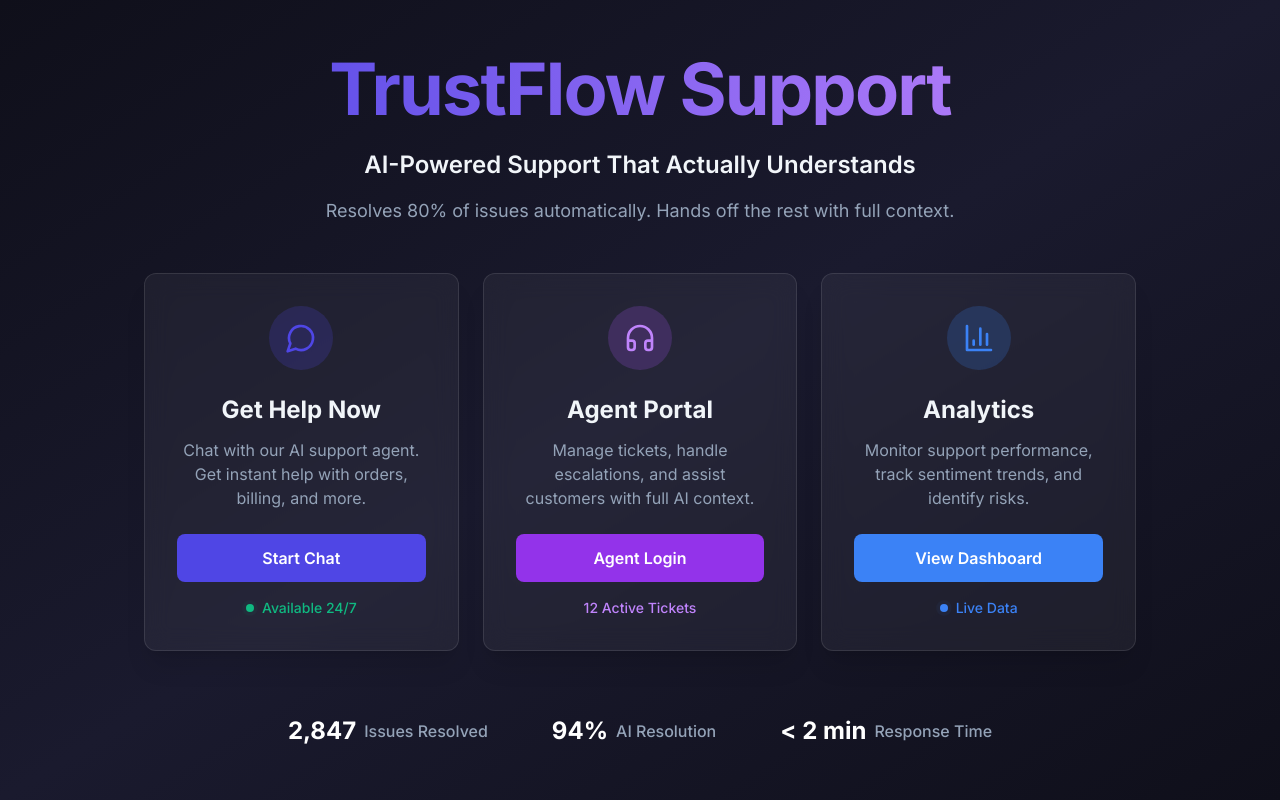
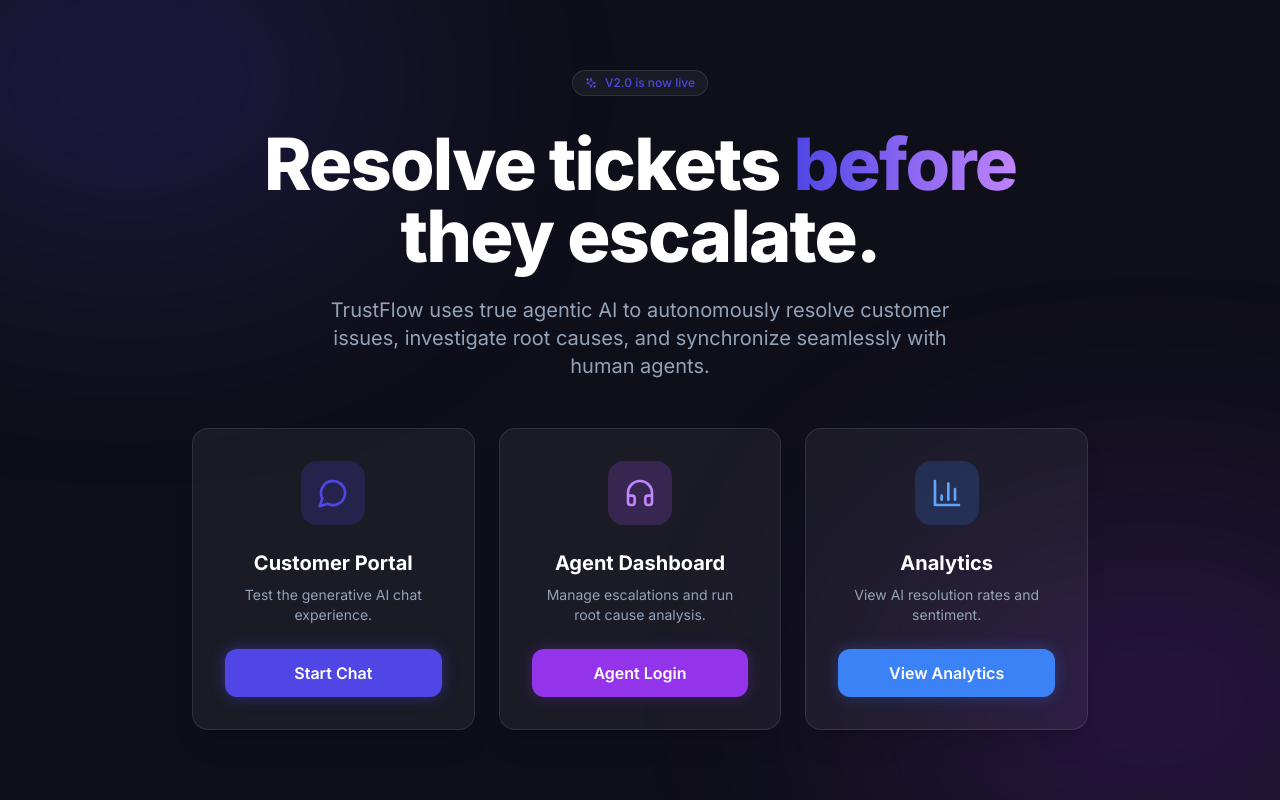
Before and after one commit to Puttarohith/TrustFlow, a Next.js app: page / in a window 1280 px wide. Built offline with nearby package versions, Linux system fonts and the light colour scheme.

Commit message:
style: Polish landing page UI with smooth animations and glow effects

```diff
--- a/src/app/globals.css
+++ b/src/app/globals.css
@@ -35,3 +35,30 @@
 ::-webkit-scrollbar-thumb {
   @apply bg-border rounded-full hover:bg-surfaceLight transition-colors;
 }
+
+@keyframes float {
+  0% { transform: translateY(0px) scale(1); }
+  50% { transform: translateY(-20px) scale(1.05); }
+  100% { transform: translateY(0px) scale(1); }
+}
+.animate-float {
+  animation: float 6s ease-in-out infinite;
+}
+
+@keyframes pulse-glow {
+  0%, 100% { box-shadow: 0 0 15px rgba(79, 70, 229, 0.4); }
+  50% { box-shadow: 0 0 30px rgba(79, 70, 229, 0.8); }
+}
+.btn-glow {
+  animation: pulse-glow 3s infinite;
+}
+
+.stagger-1 { animation: slideUpFade 0.4s ease-out forwards; animation-delay: 0.1s; opacity: 0; }
+.stagger-2 { animation: slideUpFade 0.4s ease-out forwards; animation-delay: 0.2s; opacity: 0; }
+.stagger-3 { animation: slideUpFade 0.4s ease-out forwards; animation-delay: 0.3s; opacity: 0; }
+.stagger-4 { animation: slideUpFade 0.4s ease-out forwards; animation-delay: 0.4s; opacity: 0; }
+
+@keyframes slideUpFade {
+  from { opacity: 0; transform: translateY(20px); }
+  to { opacity: 1; transform: translateY(0); }
+}
--- a/src/app/page.tsx
+++ b/src/app/page.tsx
@@ -1,104 +1,64 @@
 import Link from 'next/link';
-import { MessageCircle, Headphones, BarChart3 } from 'lucide-react';
+import { MessageCircle, Headphones, BarChart3, Sparkles } from 'lucide-react';
 
 export default function LandingPage() {
   return (
-    <div className="relative min-h-screen flex flex-col items-center justify-center overflow-hidden">
-      {/* Animated gradient background placeholder */}
-      <div className="absolute inset-0 bg-gradient-to-br from-[#0F0F1A] via-[#1A1A2E] to-[#0F0F1A] z-0"></div>
+    <div className="min-h-screen bg-background relative overflow-hidden flex flex-col items-center justify-center">
+      <div className="absolute top-[-10%] left-[-10%] w-[40%] h-[40%] bg-primary/20 rounded-full blur-[120px] animate-float pointer-events-none" />
+      <div className="absolute bottom-[-10%] right-[-10%] w-[40%] h-[40%] bg-purple-600/20 rounded-full blur-[120px] animate-float pointer-events-none" style={{ animationDelay: '2s' }} />
 
-      <div className="relative z-10 container mx-auto px-4 text-center max-w-5xl">
-        <div className="mb-12">
-          <h1 className="text-5xl md:text-7xl font-bold tracking-tight mb-6 bg-clip-text text-transparent bg-gradient-to-r from-primary to-purple-400">
-            TrustFlow Support
-          </h1>
-          <p className="text-xl md:text-2xl text-text-primary mb-4 font-semibold">
-            AI-Powered Support That Actually Understands
-          </p>
-          <p className="text-text-secondary text-lg max-w-2xl mx-auto">
-            Resolves 80% of issues automatically. Hands off the rest with full context.
-          </p>
+      <main className="relative z-10 w-full max-w-6xl mx-auto px-6 py-12 flex flex-col items-center text-center">
+        <div className="inline-flex items-center gap-2 px-3 py-1 rounded-full bg-white/5 border border-white/10 text-xs font-medium text-primary mb-8 stagger-1">
+          <Sparkles className="w-3 h-3" />
+          <span>V2.0 is now live</span>
         </div>
 
-        <div className="grid grid-cols-1 md:grid-cols-3 gap-6 mb-16">
-          {/* Customer Portal */}
-          <div className="glass-card rounded-xl p-8 flex flex-col items-center text-center">
-            <div className="w-16 h-16 rounded-full bg-primary/20 flex items-center justify-center mb-6">
-              <MessageCircle className="w-8 h-8 text-primary" />
+        <h1 className="text-5xl md:text-7xl font-extrabold tracking-tight text-white mb-6 stagger-2 leading-tight">
+          Resolve tickets <span className="text-transparent bg-clip-text bg-gradient-to-r from-primary to-purple-400">before</span><br/> they escalate.
+        </h1>
+
+        <p className="text-lg md:text-xl text-text-secondary max-w-2xl mb-12 stagger-3">
+          TrustFlow uses true agentic AI to autonomously resolve customer issues, investigate root causes, and synchronize seamlessly with human agents.
+        </p>
+
+        <div className="grid grid-cols-1 md:grid-cols-3 gap-6 w-full max-w-4xl stagger-4">
+          <div className="glass-card p-8 rounded-2xl flex flex-col items-center group relative overflow-hidden hover:-translate-y-1 transition-transform">
+            <div className="absolute inset-0 bg-gradient-to-br from-primary/10 to-transparent opacity-0 group-hover:opacity-100 transition-opacity" />
+            <div className="w-16 h-16 bg-primary/20 rounded-2xl flex items-center justify-center mb-6 text-primary group-hover:scale-110 transition-transform">
+              <MessageCircle className="w-8 h-8" />
             </div>
-            <h3 className="text-2xl font-bold mb-3">Get Help Now</h3>
-            <p className="text-text-secondary mb-6 flex-grow">
-              Chat with our AI support agent. Get instant help with orders, billing, and more.
-            </p>
-            <div className="w-full">
-              <Link href="/auth/login" className="block w-full bg-primary hover:bg-primary-dark text-white font-semibold py-3 px-6 rounded-lg transition-colors">
-                Start Chat
-              </Link>
-            </div>
-            <div className="mt-4 flex items-center gap-2 text-sm text-status-success font-medium">
-              <span className="relative flex h-2 w-2">
-                <span className="animate-ping absolute inline-flex h-full w-full rounded-full bg-status-success opacity-75"></span>
-                <span className="relative inline-flex rounded-full h-2 w-2 bg-status-success"></span>
-              </span>
-              Available 24/7
-            </div>
+            <h2 className="text-xl font-bold text-white mb-2">Customer Portal</h2>
+            <p className="text-text-secondary text-sm mb-6 text-center">Test the generative AI chat experience.</p>
+            <Link href="/auth/login" className="w-full text-center bg-primary hover:bg-primary-dark text-white font-semibold py-3 rounded-xl transition-all btn-glow relative z-10">
+              Start Chat
+            </Link>
           </div>
 
-          {/* Agent Portal */}
-          <div className="glass-card rounded-xl p-8 flex flex-col items-center text-center">
-            <div className="w-16 h-16 rounded-full bg-purple-500/20 flex items-center justify-center mb-6">
-              <Headphones className="w-8 h-8 text-purple-400" />
+          <div className="glass-card p-8 rounded-2xl flex flex-col items-center group relative overflow-hidden hover:-translate-y-1 transition-transform">
+            <div className="absolute inset-0 bg-gradient-to-br from-purple-500/10 to-transparent opacity-0 group-hover:opacity-100 transition-opacity" />
+            <div className="w-16 h-16 bg-purple-500/20 rounded-2xl flex items-center justify-center mb-6 text-purple-400 group-hover:scale-110 transition-transform">
+              <Headphones className="w-8 h-8" />
             </div>
-            <h3 className="text-2xl font-bold mb-3">Agent Portal</h3>
-            <p className="text-text-secondary mb-6 flex-grow">
-              Manage tickets, handle escalations, and assist customers with full AI context.
-            </p>
-            <div className="w-full">
-              <Link href="/auth/login" className="block w-full bg-purple-600 hover:bg-purple-700 text-white font-semibold py-3 px-6 rounded-lg transition-colors">
-                Agent Login
-              </Link>
-            </div>
-            <div className="mt-4 text-sm text-purple-400 font-medium">
-              12 Active Tickets
-            </div>
+            <h2 className="text-xl font-bold text-white mb-2">Agent Dashboard</h2>
+            <p className="text-text-secondary text-sm mb-6 text-center">Manage escalations and run root cause analysis.</p>
+            <Link href="/auth/login" className="w-full text-center bg-purple-600 hover:bg-purple-700 text-white font-semibold py-3 rounded-xl transition-all relative z-10 shadow-[0_0_15px_rgba(147,51,234,0.3)] hover:shadow-[0_0_25px_rgba(147,51,234,0.6)]">
+              Agent Login
+            </Link>
           </div>
 
-          {/* Analytics Portal */}
-          <div className="glass-card rounded-xl p-8 flex flex-col items-center text-center">
-            <div className="w-16 h-16 rounded-full bg-blue-500/20 flex items-center justify-center mb-6">
-              <BarChart3 className="w-8 h-8 text-status-info" />
+          <div className="glass-card p-8 rounded-2xl flex flex-col items-center group relative overflow-hidden hover:-translate-y-1 transition-transform">
+            <div className="absolute inset-0 bg-gradient-to-br from-blue-500/10 to-transparent opacity-0 group-hover:opacity-100 transition-opacity" />
+            <div className="w-16 h-16 bg-blue-500/20 rounded-2xl flex items-center justify-center mb-6 text-blue-400 group-hover:scale-110 transition-transform">
+              <BarChart3 className="w-8 h-8" />
             </div>
-            <h3 className="text-2xl font-bold mb-3">Analytics</h3>
-            <p className="text-text-secondary mb-6 flex-grow">
-              Monitor support performance, track sentiment trends, and identify risks.
-            </p>
-            <div className="w-full">
-              <Link href="/auth/login" className="block w-full bg-status-info hover:bg-blue-600 text-white font-semibold py-3 px-6 rounded-lg transition-colors">
-                View Dashboard
-              </Link>
-            </div>
-            <div className="mt-4 flex items-center gap-2 text-sm text-status-info font-medium">
-              <span className="relative flex h-2 w-2">
-                <span className="animate-ping absolute inline-flex h-full w-full rounded-full bg-status-info opacity-75"></span>
-                <span className="relative inline-flex rounded-full h-2 w-2 bg-status-info"></span>
-              </span>
-              Live Data
-            </div>
+            <h2 className="text-xl font-bold text-white mb-2">Analytics</h2>
+            <p className="text-text-secondary text-sm mb-6 text-center">View AI resolution rates and sentiment.</p>
+            <Link href="/auth/login" className="w-full text-center bg-status-info hover:bg-blue-600 text-white font-semibold py-3 rounded-xl transition-all relative z-10 shadow-[0_0_15px_rgba(59,130,246,0.3)] hover:shadow-[0_0_25px_rgba(59,130,246,0.6)]">
+              View Analytics
+            </Link>
           </div>
         </div>
-
-        <div className="flex flex-wrap justify-center gap-8 md:gap-16 text-text-secondary font-medium">
-          <div className="flex items-center gap-2">
-            <span className="text-2xl font-bold text-white">2,847</span> Issues Resolved
-          </div>
-          <div className="flex items-center gap-2">
-            <span className="text-2xl font-bold text-white">94%</span> AI Resolution
-          </div>
-          <div className="flex items-center gap-2">
-            <span className="text-2xl font-bold text-white">&lt; 2 min</span> Response Time
-          </div>
-        </div>
-      </div>
+      </main>
     </div>
   );
 }
```
